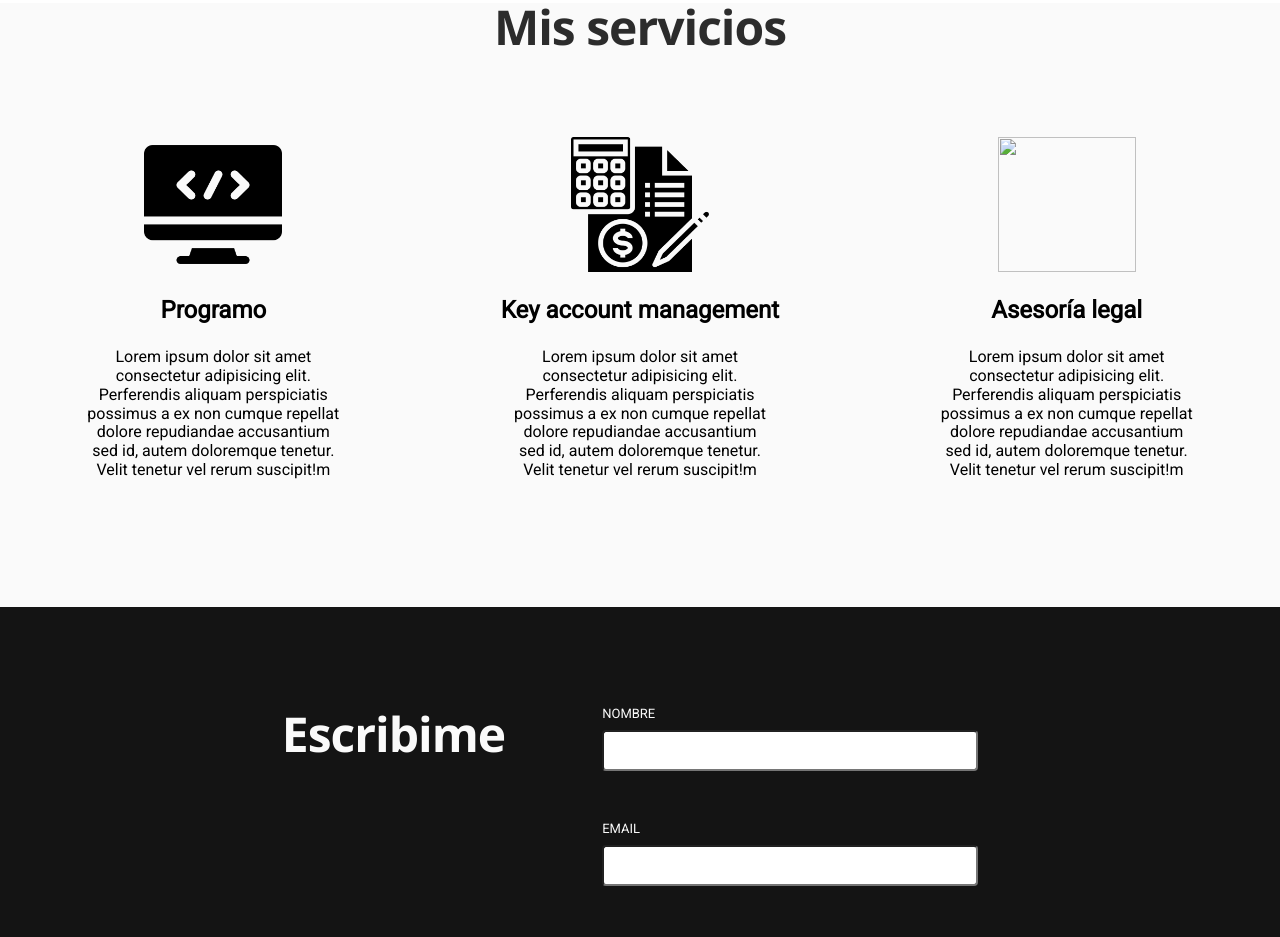
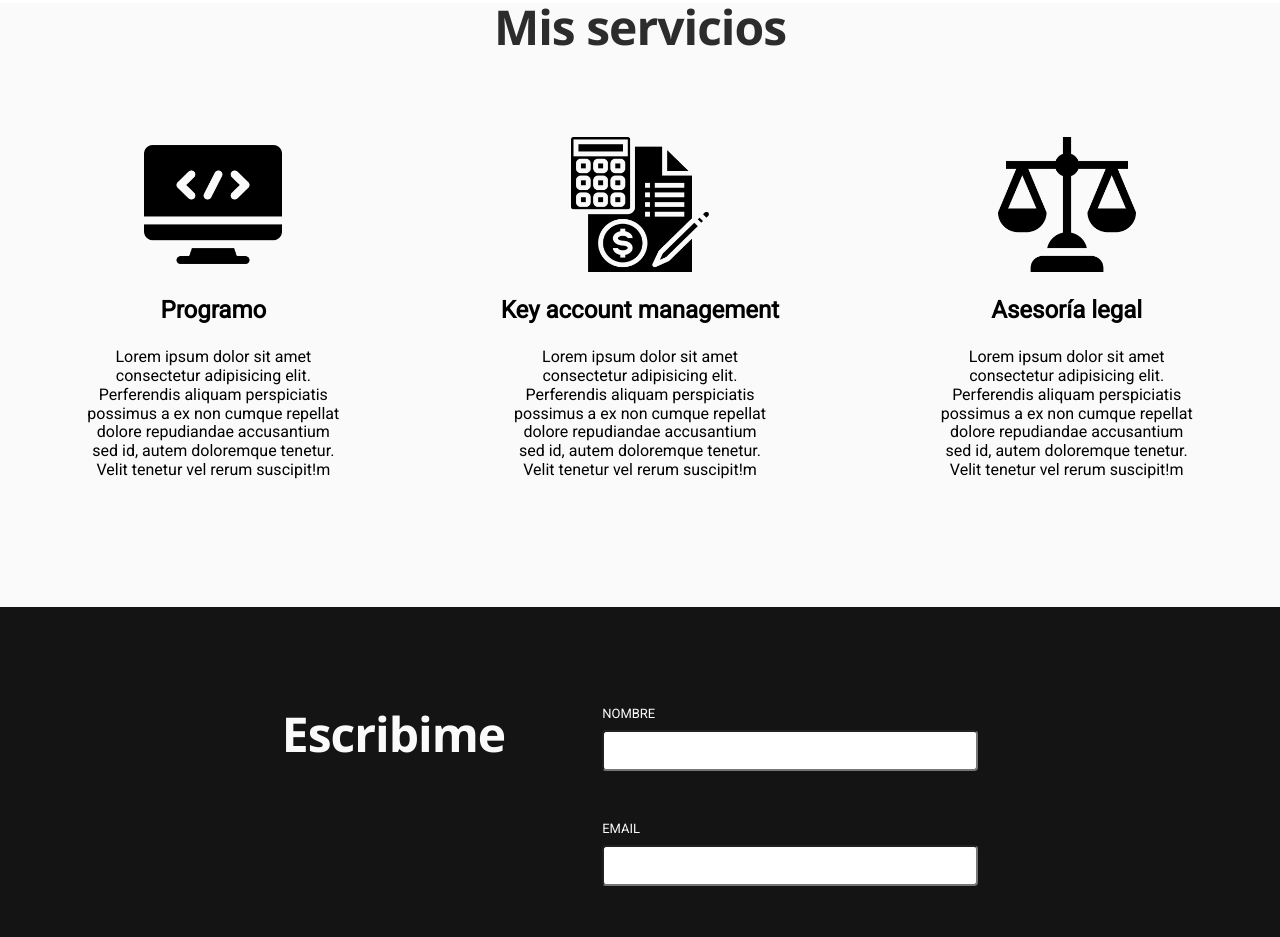
Before and after one commit to MatiasCortese/desafio-mod3, a plain HTML site: page index.html in a window 1280 px wide. Shown: the part 1276-2213 px from the top of the page. Drawn offline with nearby package versions, Linux system fonts and the light colour scheme; files whose address does not match are found by name.

Commit message:
Update index.html

```diff
--- a/index.html
+++ b/index.html
@@ -63,7 +63,7 @@
                 <p class="service-desc">Lorem ipsum dolor sit amet consectetur adipisicing elit. Perferendis aliquam perspiciatis possimus a ex non cumque repellat dolore repudiandae accusantium sed id, autem doloremque tenetur. Velit tenetur vel rerum suscipit!m</p>
             </div>
             <div class="servicio">
-                <img src="images/balance.png" alt="" class="activity-img">
+                <img src="balance.png" alt="" class="activity-img">
                 <h3 class="servicio-title">
                     Asesoría legal
                 </h3>
```
